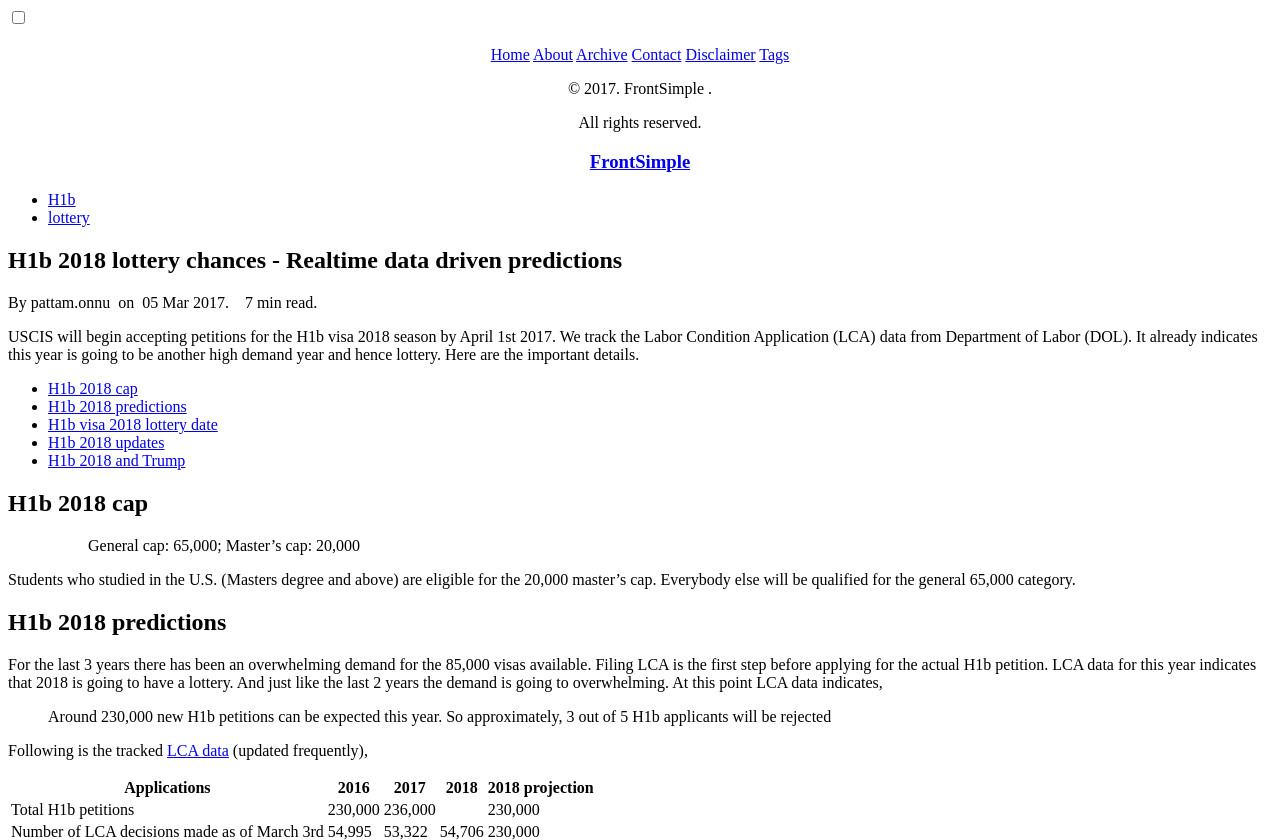
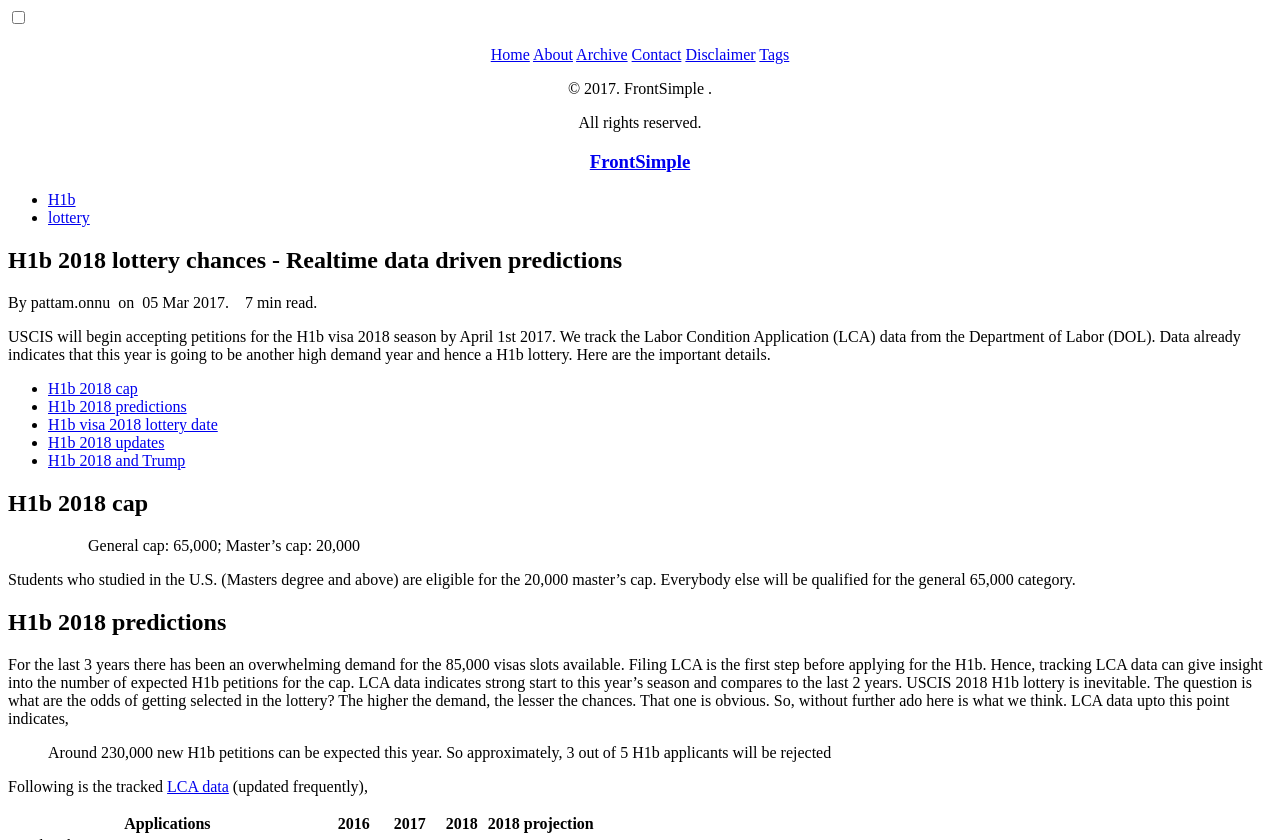
Before and after one commit to gitforwork2/gitforwork.github.io, a Jekyll site: the page built from _posts/2017-3-5-h1b-2018-lottery.md, in a window 1280 px wide and 900 px high, cut to the strip 0-840 px from the top of the window. Built offline with Jekyll 4.4.1, drawn with Linux system fonts in a browser that asks for light colours; nearby versions of some CDN libraries; comment, search, counter and statistics services are not loaded.

Commit message:
Update 2017-3-5-h1b-2018-lottery.md

```diff
--- a/_posts/2017-3-5-h1b-2018-lottery.md
+++ b/_posts/2017-3-5-h1b-2018-lottery.md
@@ -4,9 +4,9 @@ title: H1b 2018 lottery chances - Realtime data driven predictions
 date: 2017-3-5
 tags: H1b lottery
 comments: true
-description: H1b visa 2018 lottery. Predictions from Department of Labor (DOL) data
+description: H1b visa 2018 lottery. Predictions from Department of Labor (DOL) LCA data. Impacts of President trump and other H1b 2018 updates.
 ---
-USCIS will begin accepting petitions for the H1b visa 2018 season by April 1st 2017. We track the Labor Condition Application (LCA) data from Department of Labor (DOL). It already indicates this year is going to be another high demand year and hence lottery. Here are the important details.
+USCIS will begin accepting petitions for the H1b visa 2018 season by April 1st 2017. We track the Labor Condition Application (LCA) data from the Department of Labor (DOL). Data already indicates that this year is going to be another high demand year and hence a H1b lottery. Here are the important details.
 
 - [H1b 2018 cap](#h1b-2018-cap)
 - [H1b 2018 predictions](#h1b-2018-predictions)
@@ -21,7 +21,9 @@ Students who studied in the U.S. (Masters degree and above) are eligible for the
 
 ## H1b 2018 predictions
 
-For the last 3 years there has been an overwhelming demand for the 85,000 visas available. Filing LCA is the first step before applying for the actual H1b petition. LCA data for this year indicates that 2018 is going to have a lottery. And just like the last 2 years the demand is going to overwhelming. At this point LCA data indicates,
+For the last 3 years there has been an overwhelming demand for the 85,000 visas slots available. Filing LCA is the first step before applying for the H1b. Hence, tracking LCA data can give insight into the number of expected H1b petitions for the cap. LCA data indicates strong start to this year's season and compares to the last 2 years. USCIS 2018 H1b lottery is inevitable. The question is what are the odds of getting selected in the lottery? The higher the demand, the lesser the chances. That one is obvious.
+So, without further ado here is what we think.
+LCA data upto this point indicates,
 
 > Around 230,000 new H1b petitions can be expected this year. So approximately, 3 out of 5 H1b applicants will be rejected
 
```
